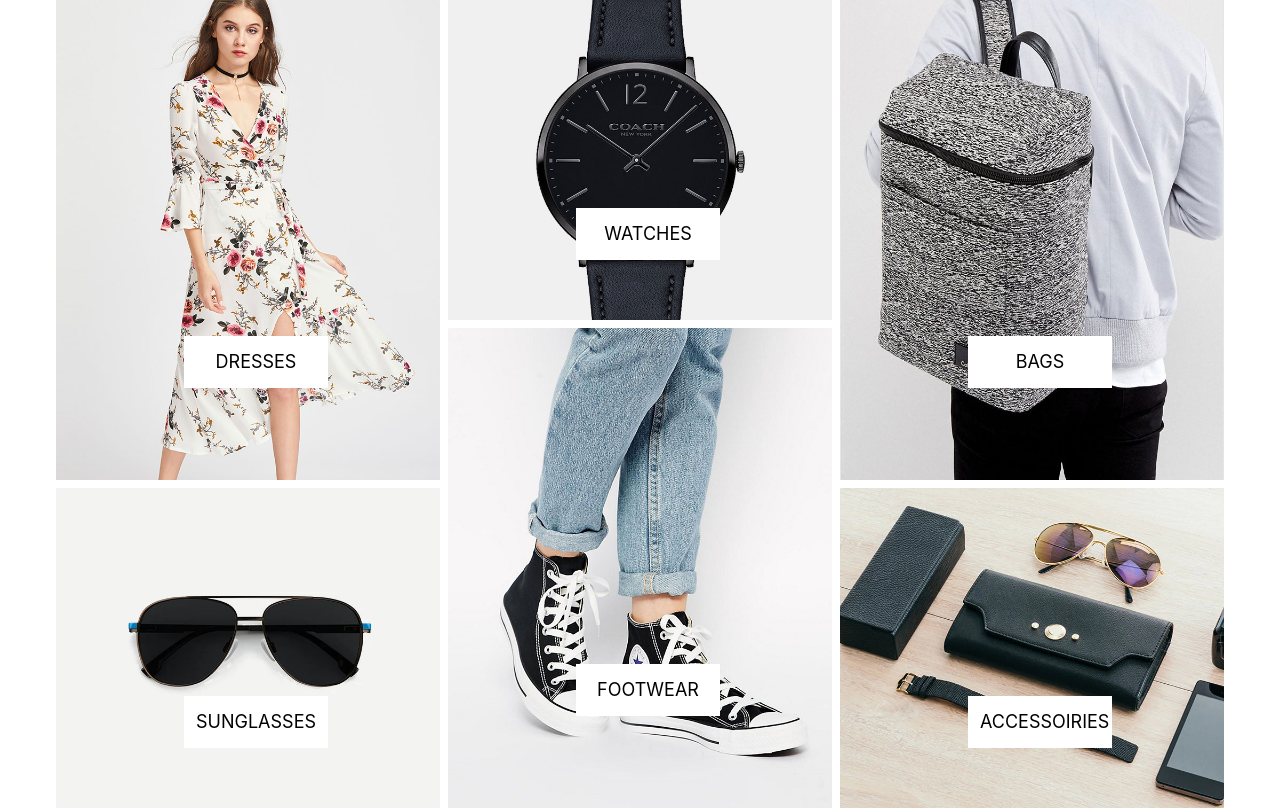
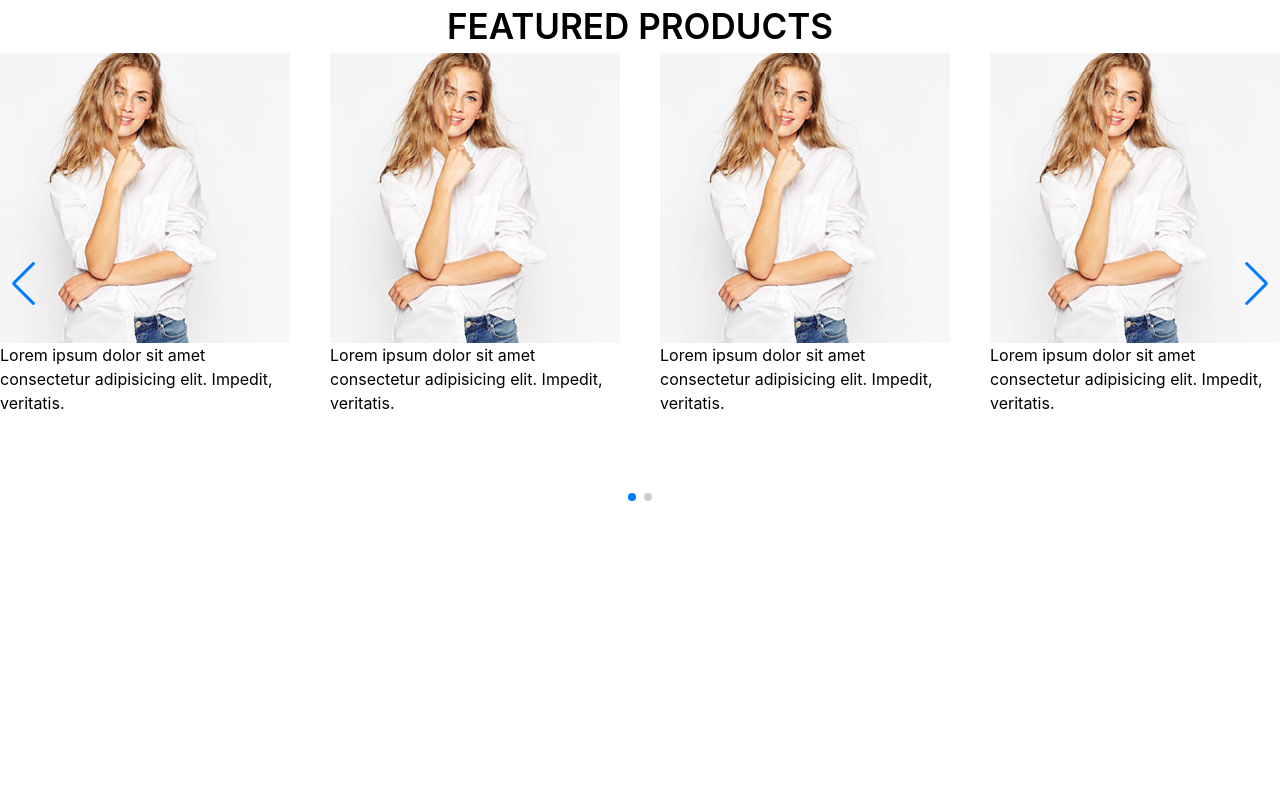
Before and after one commit to hmzaMandour/hamza-mandour-react-final-project, a React (Create React App) app: page / in a window 1280 px wide. Built offline with nearby package versions, Linux system fonts and the light colour scheme.

Commit message:
carousel2

```diff
--- a/src/App.jsx
+++ b/src/App.jsx
@@ -5,6 +5,7 @@ import { Navbar } from "./layouts/navbar";
 import { Footer } from "./layouts/footer";
 import { Carousel1 } from "./pages/homepage/carousel1";
 import { Section2 } from "./pages/homepage/section2";
+import { Carousel2 } from "./pages/homepage/carousel2";
 
 function App() {
   return (
@@ -13,7 +14,8 @@ function App() {
       <Route path="/nav" element={<Navbar />} />
         <Route path="/footer" element={<Footer />} />
         <Route path="/carousel1" element={<Carousel1 />} />
-        <Route path="/" element={<Section2 />} />
+        <Route path="/section2" element={<Section2 />} />
+        <Route path="/" element={<Carousel2 />} />
     </Routes>
     </>
   );
--- /dev/null
+++ b/src/pages/homepage/carousel2.jsx
@@ -0,0 +1,78 @@
+import React from 'react';
+import { Swiper, SwiperSlide } from 'swiper/react';
+import { Pagination, Navigation } from 'swiper/modules';
+import images from '../../constant/images';
+
+export const Carousel2 = () => {
+    return (
+        <div>
+            <p className='text-[35px] font-semibold text-center'>FEATURED PRODUCTS</p>
+
+            <div>
+    <Swiper
+        slidesPerView={1}
+        spaceBetween={30}
+        loop={true}
+        pagination={{
+          clickable: true,
+        }}
+        navigation={true}
+        modules={[Pagination, Navigation]}
+        className="mySwiper"
+      >
+            <SwiperSlide className=' '>
+                        <div className='flex items-center justify-center gap-10 '>
+
+                            <div >
+                                 <img src={images.itemcart1} className='' alt="" />
+                                 <p>Lorem ipsum dolor sit amet consectetur adipisicing elit. Impedit, veritatis.</p>
+
+                           </div>
+                             <div>
+                                 <img src={images.itemcart1} className='' alt="" />
+                                 <p>Lorem ipsum dolor sit amet consectetur adipisicing elit. Impedit, veritatis.</p>
+
+                           </div>
+                            <div>
+                                 <img src={images.itemcart1} className='' alt="" />
+                                 <p>Lorem ipsum dolor sit amet consectetur adipisicing elit. Impedit, veritatis.</p>
+
+                           </div>
+                             <div>
+                                 <img src={images.itemcart1} className='' alt="" />
+                                 <p>Lorem ipsum dolor sit amet consectetur adipisicing elit. Impedit, veritatis.</p>
+
+                           </div>
+                        </div>
+            </SwiperSlide>
+            <SwiperSlide className=''>
+                 <div className='flex gap-3 justify-center items-center '>
+                             <div >
+                                 <img src={images.item4} className='' alt="" />
+                                 <p>Lorem ipsum dolor sit amet consectetur adipisicing elit. Impedit, veritatis.</p>
+
+                           </div>
+                            <div>
+                                 <img src={images.item4} className='' alt="" />
+                                 <p>Lorem ipsum dolor sit amet consectetur adipisicing elit. Impedit, veritatis.</p>
+
+                           </div>
+                            <div>
+                                 <img src={images.item4} className='' alt="" />
+                                 <p>Lorem ipsum dolor sit amet consectetur adipisicing elit. Impedit, veritatis.</p>
+
+                           </div>
+                            <div>
+                                 <img src={images.item4} className='' alt="" />
+                                 <p>Lorem ipsum dolor sit amet consectetur adipisicing elit. Impedit, veritatis.</p>
+
+                           </div>
+                        </div>
+            </SwiperSlide>
+
+
+      </Swiper>
+            </div>
+        </div>
+    );
+};
```
